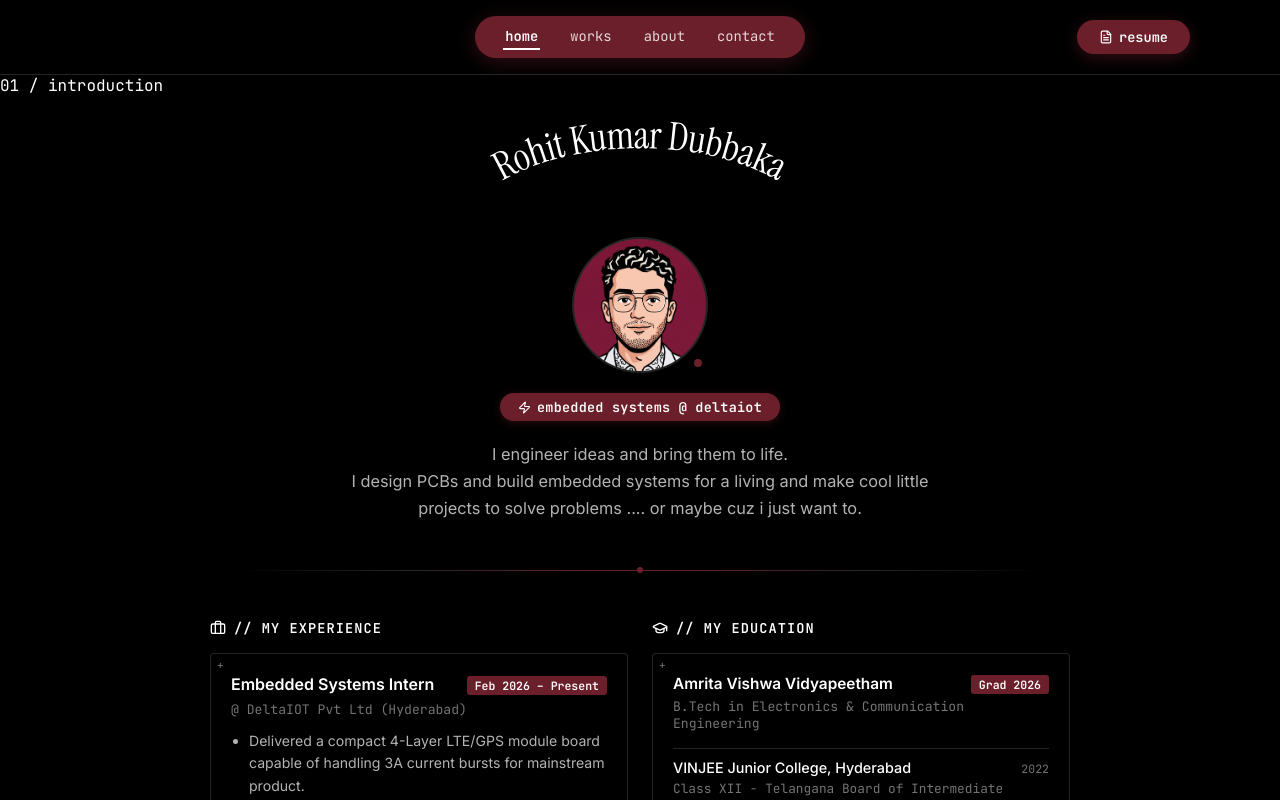
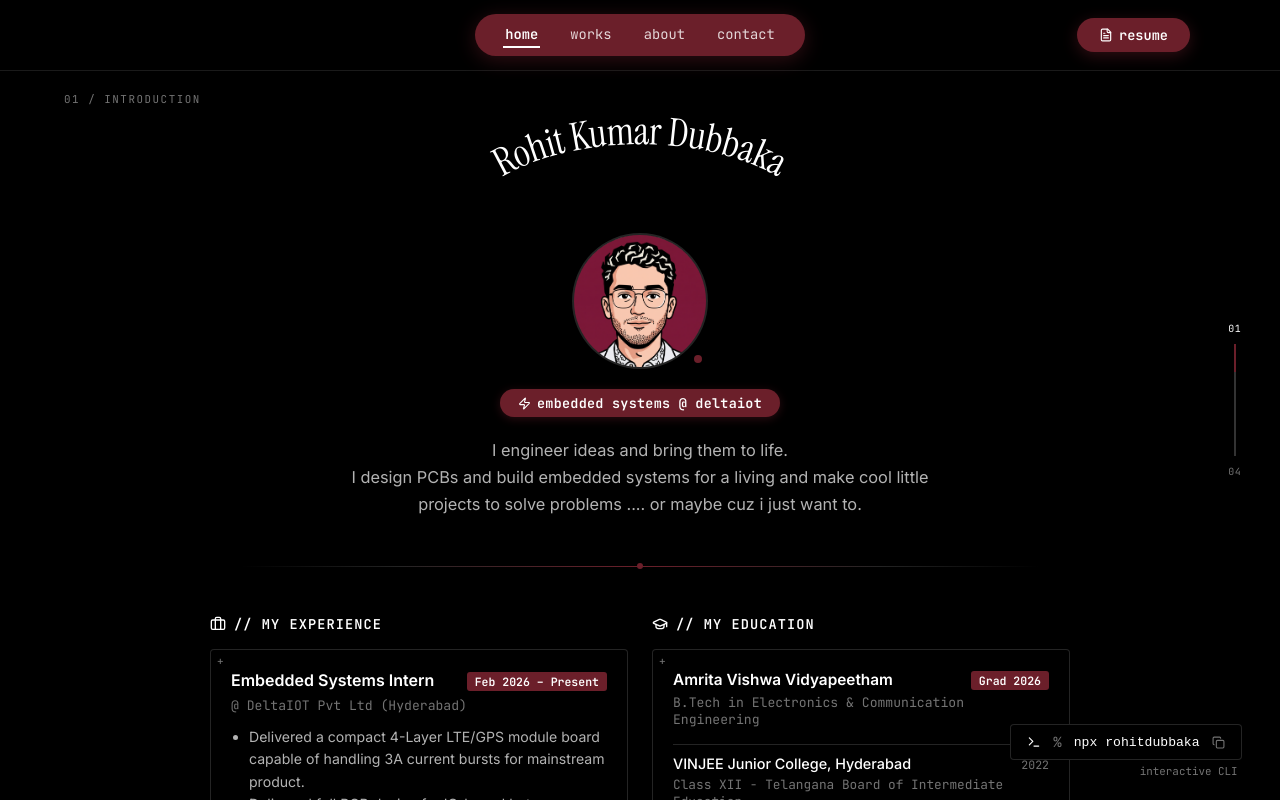
Before and after one commit to rohit29d/Portfolio-Website, a React (Vite) app: page / in a window 1280 px wide. Shown: the top 800 px of the page. Built offline with nearby package versions, Linux system fonts and the light colour scheme.

Commit message:
Create scroll-driven cinematic portfolio experience

```diff
--- a/src/index.css
+++ b/src/index.css
@@ -623,3 +623,399 @@ body {
 ::-webkit-scrollbar-thumb:hover {
   background: #6B1F2A;
 }
+
+/* ----------------------------------------------------------------- */
+/* SCROLL-DRIVEN EDITORIAL STORY                                     */
+/* ----------------------------------------------------------------- */
+.story-shell {
+  position: relative;
+  min-height: 100vh;
+  background: #000000;
+  overflow-x: clip;
+}
+
+.story-shell > header {
+  position: fixed !important;
+  inset: 0 0 auto;
+  width: 100%;
+  padding-top: 14px !important;
+  padding-bottom: 14px !important;
+  background: rgba(0, 0, 0, 0.72) !important;
+  border-bottom-color: rgba(255, 255, 255, 0.1) !important;
+}
+
+.story-scroll {
+  position: relative;
+  height: 400svh;
+}
+
+.story-stage {
+  position: sticky;
+  top: 0;
+  height: 100svh;
+  width: 100%;
+  overflow: hidden;
+  isolation: isolate;
+}
+
+.story-track {
+  display: flex;
+  width: 400vw;
+  height: 100%;
+  will-change: transform;
+}
+
+.story-panel {
+  position: relative;
+  flex: 0 0 100vw;
+  width: 100vw;
+  height: 100%;
+  overflow-x: hidden;
+  overflow-y: auto;
+  scrollbar-width: none;
+  overscroll-behavior: contain;
+}
+
+.story-panel::-webkit-scrollbar {
+  display: none;
+}
+
+.story-panel-inner {
+  position: relative;
+  min-height: 100%;
+  padding: 92px 0 44px;
+}
+
+.story-scene-kicker {
+  position: absolute;
+  top: 92px;
+  left: clamp(20px, 5vw, 72px);
+  z-index: 5;
+  color: var(--text-muted);
+  font-size: 0.68rem;
+  letter-spacing: 0.14em;
+  text-transform: uppercase;
+  pointer-events: none;
+  transition: color 0.35s var(--ease-smooth);
+}
+
+.story-panel:hover .story-scene-kicker {
+  color: rgba(255, 255, 255, 0.8);
+}
+
+.story-panel > .story-panel-inner > section {
+  position: relative;
+  z-index: 1;
+}
+
+.story-panel-works .story-panel-inner {
+  padding-top: 94px;
+}
+
+.story-panel-works .story-panel-inner > section {
+  max-width: none !important;
+  width: 100%;
+}
+
+.story-panel-about .story-panel-inner,
+.story-panel-contact .story-panel-inner {
+  display: flex;
+  align-items: center;
+  justify-content: center;
+}
+
+.story-panel-about .story-panel-inner > section,
+.story-panel-contact .story-panel-inner > section {
+  width: 100%;
+}
+
+.story-progress {
+  position: fixed;
+  top: 50%;
+  right: clamp(16px, 3vw, 42px);
+  z-index: 80;
+  display: flex;
+  flex-direction: column;
+  align-items: center;
+  gap: 9px;
+  transform: translateY(-50%);
+  pointer-events: none;
+}
+
+.story-progress-current,
+.story-progress-total {
+  color: var(--text-muted);
+  font-size: 0.62rem;
+  letter-spacing: 0.08em;
+}
+
+.story-progress-current {
+  color: #ffffff;
+}
+
+.story-progress-track {
+  position: relative;
+  width: 2px;
+  height: 112px;
+  overflow: hidden;
+  background: rgba(255, 255, 255, 0.2);
+}
+
+.story-progress-track span {
+  display: block;
+  width: 100%;
+  background: var(--accent-wine);
+  transform-origin: top;
+  transition: height 0.15s linear;
+}
+
+.terminal-widget {
+  position: fixed;
+  right: clamp(16px, 3vw, 42px);
+  bottom: 22px;
+  z-index: 80;
+  display: flex;
+  flex-direction: column;
+  align-items: flex-end;
+  gap: 4px;
+}
+
+.terminal-prompt {
+  color: var(--text-muted);
+}
+
+.terminal-copy-box code {
+  color: #ffffff;
+  font-size: 0.82rem;
+  font-weight: 500;
+}
+
+.terminal-caption {
+  padding-right: 4px;
+  color: var(--text-muted);
+  font-size: 0.68rem;
+}
+
+/* Project lane: the next card remains visible as a deliberate invitation. */
+.project-lane {
+  display: flex !important;
+  flex-direction: row !important;
+  align-items: stretch;
+  gap: clamp(16px, 2vw, 28px);
+  width: 100% !important;
+  padding: 0 clamp(20px, 8vw, 120px) 26px;
+  overflow-x: auto;
+  scroll-snap-type: x mandatory;
+  scrollbar-width: none;
+  overscroll-behavior-x: contain;
+}
+
+.project-lane::-webkit-scrollbar {
+  display: none;
+}
+
+.project-story-card {
+  display: flex !important;
+  flex: 0 0 min(74vw, 760px);
+  flex-direction: row !important;
+  align-items: stretch !important;
+  gap: clamp(18px, 3vw, 32px) !important;
+  min-height: 292px;
+  padding: clamp(16px, 2.2vw, 26px) !important;
+  scroll-snap-align: start;
+  background:
+    linear-gradient(125deg, rgba(107, 31, 42, 0.11), transparent 38%),
+    #000000 !important;
+  transition: border-color 0.45s var(--ease-smooth), background-color 0.45s var(--ease-smooth), transform 0.45s var(--ease-smooth) !important;
+}
+
+.project-story-card:hover {
+  border-color: var(--accent-wine) !important;
+  background:
+    linear-gradient(125deg, rgba(107, 31, 42, 0.22), transparent 50%),
+    #080808 !important;
+  transform: translateY(-5px) !important;
+}
+
+.project-story-media {
+  position: relative;
+  flex: 0 0 43%;
+  width: auto !important;
+  min-width: 0 !important;
+  height: auto !important;
+  min-height: 240px;
+  border: 1px solid rgba(255, 255, 255, 0.14) !important;
+  border-radius: 2px !important;
+  overflow: hidden;
+  isolation: isolate;
+}
+
+.project-story-media::after {
+  content: '';
+  position: absolute;
+  inset: 0;
+  z-index: 1;
+  pointer-events: none;
+  background: linear-gradient(135deg, transparent 35%, rgba(107, 31, 42, 0.48));
+  mix-blend-mode: screen;
+  opacity: 0;
+  transform: translateY(14%);
+  transition: opacity 0.45s var(--ease-smooth), transform 0.6s var(--ease-smooth);
+}
+
+.project-story-card:hover .project-story-media::after {
+  opacity: 0.7;
+  transform: translateY(0);
+}
+
+.project-story-image {
+  position: relative;
+  z-index: 0;
+  display: block;
+  width: 100% !important;
+  height: 100% !important;
+  object-fit: cover;
+  filter: brightness(0.88) contrast(1.08) saturate(0.88);
+  transform: scale(1.015);
+  transition: transform 0.8s var(--ease-smooth), filter 0.6s var(--ease-smooth);
+}
+
+.project-story-card:hover .project-story-image {
+  filter: brightness(1) contrast(1.08) saturate(1);
+  transform: scale(1.07) !important;
+}
+
+.project-story-copy {
+  display: flex;
+  min-width: 0;
+  flex: 1;
+  flex-direction: column;
+  justify-content: center;
+  padding: 6px 0;
+}
+
+.project-story-copy h3 {
+  font-size: clamp(1.05rem, 1.7vw, 1.32rem) !important;
+  line-height: 1.3 !important;
+  transition: color 0.35s var(--ease-smooth);
+}
+
+.project-story-card:hover .project-story-copy h3 {
+  color: #ffffff;
+}
+
+.project-story-index {
+  display: block;
+  margin-bottom: 12px;
+  color: var(--accent-wine-hover);
+  font-size: 0.68rem;
+  letter-spacing: 0.12em;
+}
+
+@media (max-width: 760px) {
+  .story-shell > header {
+    padding: 10px 14px !important;
+  }
+
+  .story-shell > header > div {
+    gap: 8px;
+  }
+
+  .story-panel-inner {
+    padding-top: 78px;
+  }
+
+  .story-scene-kicker {
+    top: 78px;
+    left: 18px;
+    font-size: 0.6rem;
+  }
+
+  .story-progress {
+    top: auto;
+    right: 18px;
+    bottom: 22px;
+    flex-direction: row;
+    transform: none;
+  }
+
+  .story-progress-track {
+    width: 74px;
+    height: 2px;
+  }
+
+  .story-progress-track span {
+    width: 100%;
+    height: 100% !important;
+    transform: none;
+    width: var(--progress);
+  }
+
+  .terminal-widget {
+    right: 18px;
+    bottom: 58px;
+  }
+
+  .terminal-copy-box {
+    padding: 7px 10px;
+    gap: 7px;
+  }
+
+  .terminal-copy-box code {
+    font-size: 0.7rem;
+  }
+
+  .project-lane {
+    gap: 14px;
+    padding-right: 20px;
+    padding-left: 20px;
+  }
+
+  .project-story-card {
+    flex-basis: 86vw;
+    flex-direction: column !important;
+    min-height: 0;
+  }
+
+  .project-story-media {
+    flex: 0 0 172px;
+    width: 100% !important;
+    min-height: 172px;
+    height: 172px !important;
+  }
+
+  .project-story-copy {
+    padding: 2px 0 4px;
+  }
+}
+
+@media (prefers-reduced-motion: reduce) {
+  .story-track {
+    transform: none !important;
+  }
+
+  .story-scroll {
+    height: auto;
+  }
+
+  .story-stage {
+    position: relative;
+    height: auto;
+    overflow: visible;
+  }
+
+  .story-track {
+    display: block;
+    width: auto;
+  }
+
+  .story-panel {
+    width: 100%;
+    min-height: 100svh;
+    overflow: visible;
+  }
+
+  .story-progress {
+    display: none;
+  }
+}
```
